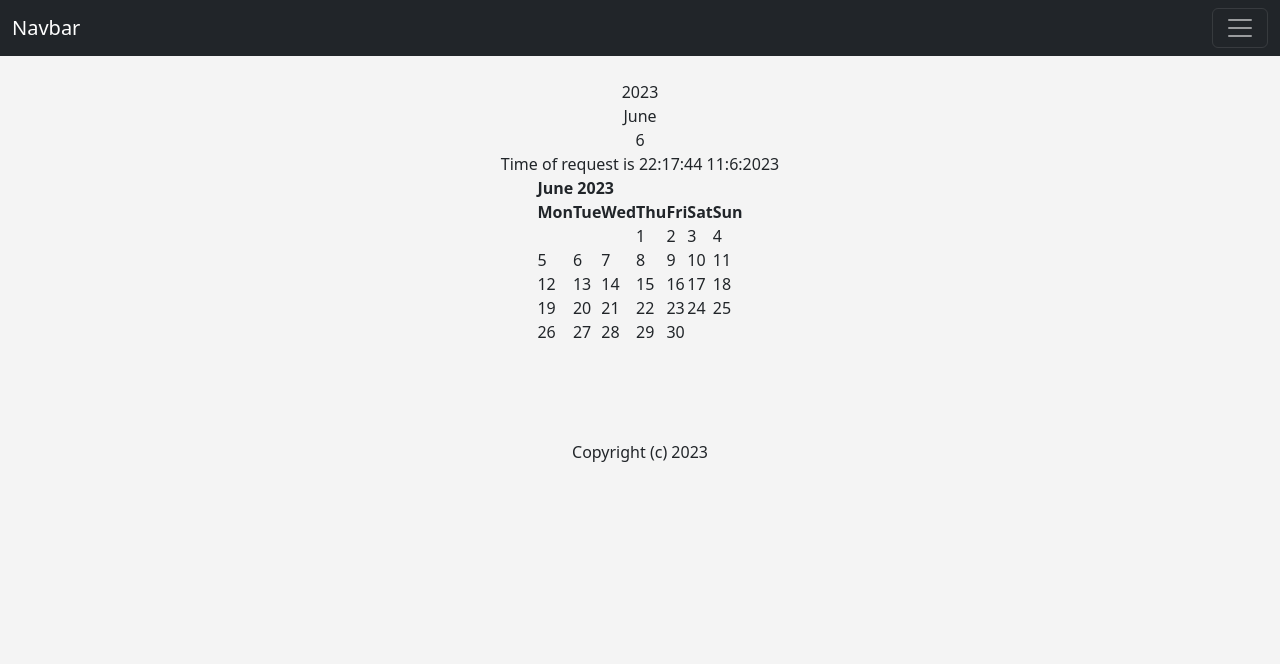
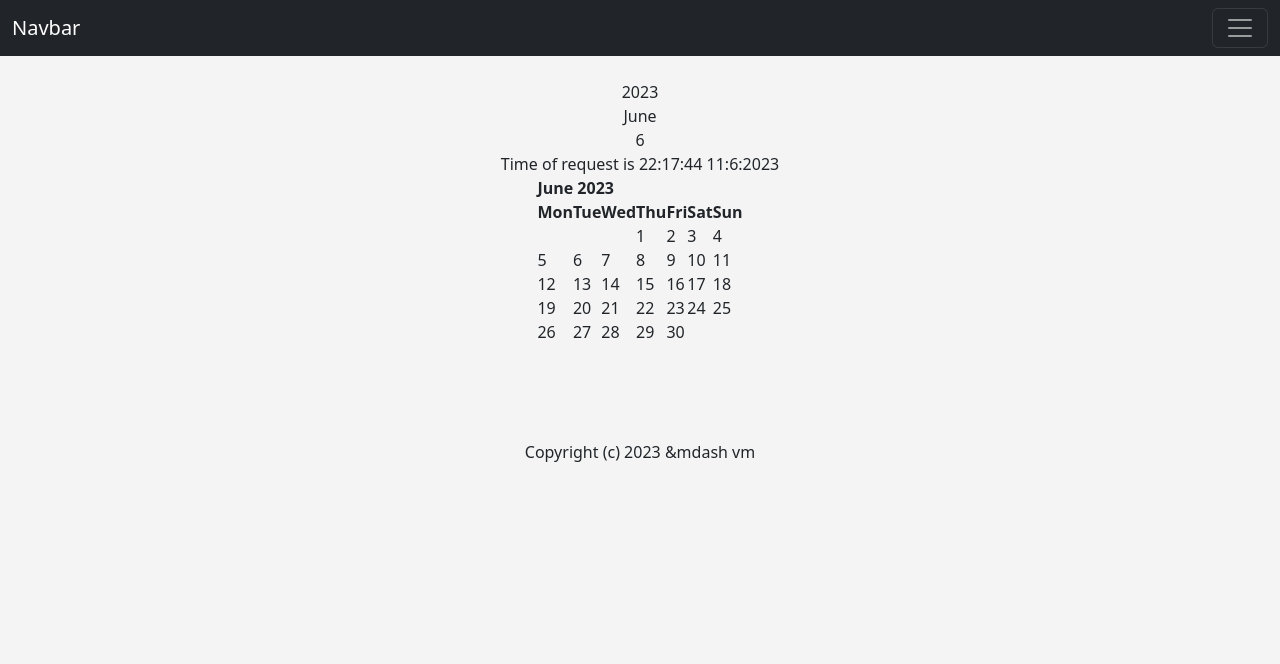
Before and after one commit to KinKinoV/Django_event_application, a Django app: page / in a window 1280 px wide. Shown: the top 664 px of the page. Run offline with Django 4.2, Linux system fonts and the light colour scheme.

Commit message:
Added label to show from shich VM this page was loaded

```diff
--- a/events/templates/events/home.html
+++ b/events/templates/events/home.html
@@ -50,7 +50,7 @@
     {%endif%}
     <br/>
 
-    Copyright (c) {{time_stuff.current_year}}
+    Copyright (c) {{time_stuff.current_year}} &mdash {{vmhost}}
 
     </center>
 {%endblock%}
```
